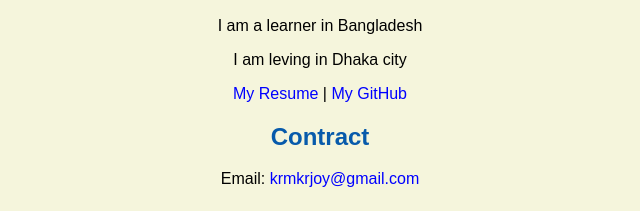
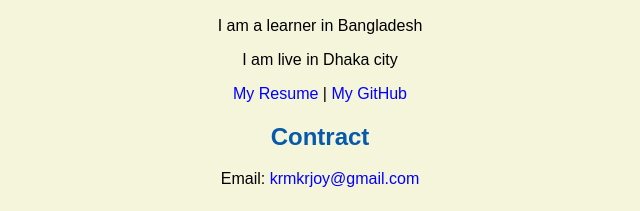
Before and after one commit to Joyjk/Joy_jk.github.io, a plain HTML site: page index.html in a window 1280 px wide. Shown: the part 546-757 px from the top of the page, 320-960 px from the left. Drawn offline with Linux system fonts and the light colour scheme.

Commit message:
Update index.html

```diff
--- a/index.html
+++ b/index.html
@@ -22,7 +22,7 @@
       <h1>Joy karmakar's portal</h1>
       <h2>About me</h2>
       <p>I am a learner in Bangladesh</p>
-      <p>I am leving in Dhaka city</p>
+      <p>I am live in Dhaka city</p>
 
 
       <p><a href="resume.html">My Resume</a> |<a href="https://github.com/Joyjk"> My GitHub</a></p>
```
